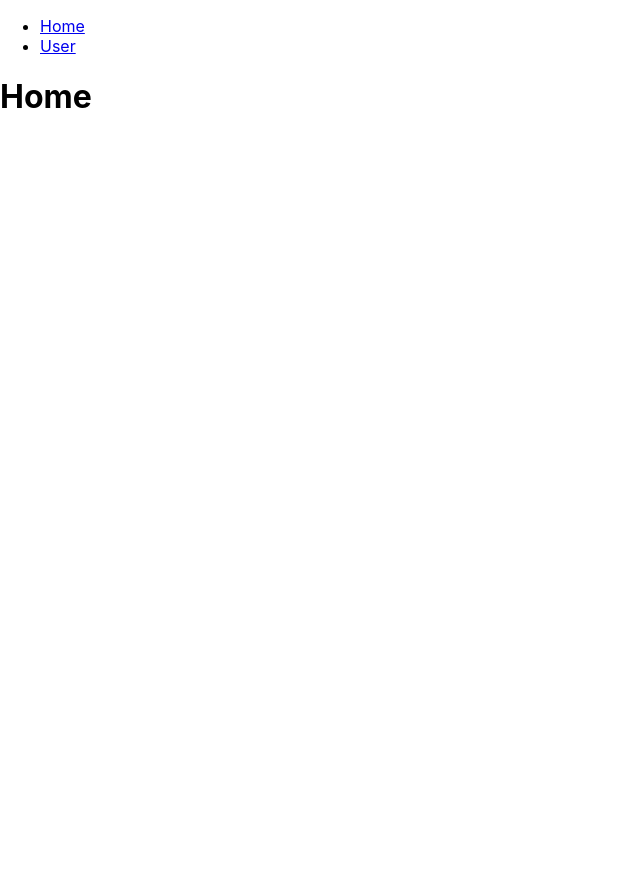
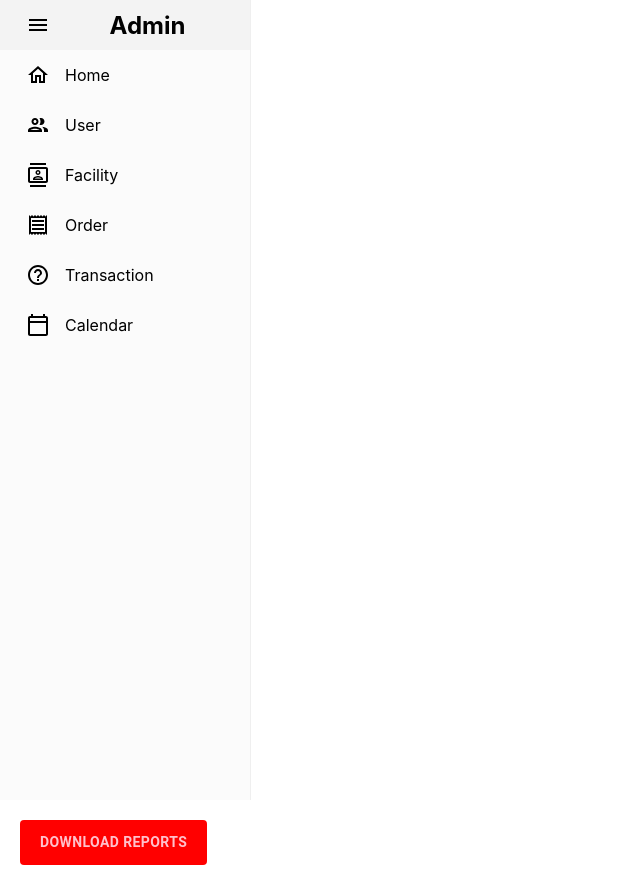
Before and after one commit to wisnudm13/bringkad-arena-admin-react, a React (Create React App) app: page / in a window 1280 px wide. Shown: the whole page, without its empty margins (0-640 px from the left). Before the commit the page ends 800 px from the top, so only its background shows below. Built offline with nearby package versions, Linux system fonts and the light colour scheme.

Commit message:
add placeholder sidebar

```diff
--- a/package.json
+++ b/package.json
@@ -6,6 +6,7 @@
   "dependencies": {
     "@emotion/react": "^11.10.6",
     "@emotion/styled": "^11.10.6",
+    "@mui/icons-material": "^5.11.11",
     "@mui/material": "^5.11.13",
     "@testing-library/jest-dom": "^5.16.5",
     "@testing-library/react": "^13.4.0",
@@ -13,6 +14,7 @@
     "axios": "^1.3.4",
     "react": "^18.2.0",
     "react-dom": "^18.2.0",
+    "react-pro-sidebar": "^1.0.0",
     "react-router-dom": "^6.9.0",
     "react-scripts": "5.0.1",
     "web-vitals": "^2.1.4"
--- a/src/App.css
+++ b/src/App.css
@@ -2,7 +2,8 @@
   text-align: center;
 }
 
-.App-logo {
+
+/* .App-logo {
   height: 40vmin;
   pointer-events: none;
 }
@@ -35,4 +36,4 @@
   to {
     transform: rotate(360deg);
   }
-}
+} */
--- a/src/App.js
+++ b/src/App.js
@@ -10,13 +10,14 @@ function App() {
   return (
     <>
     <Routes>
-      <Route path="/" element={<Home/>}/>
       <Route path="/login" element={<Login/>}/>
 
       {/* Protected routes */}
+      <Route path="/" element={<Home/>}/>
       <Route element={<ProtectedRoutes/>}>
         <Route path="/users/*" element={<UserRoutes/>}/>
       </Route>
+
 
 
 
--- /dev/null
+++ b/src/components/AdminPanelLayout.js
@@ -0,0 +1,29 @@
+import { Link, Outlet } from "react-router-dom";
+import CustomSidebar from "./Sidebar/Sidebar";
+import Navbar from "./Navbar/Navbar";
+import { Box, Toolbar } from "@mui/material";
+
+export function AdminPanelLayout() {
+    return (
+        <>
+            {/* <Box sx={{ display : "flex"}}>
+                <Navbar></Navbar>
+            </Box> */}
+            {/* <Box sx={{ width: "30vw", flexShrink: 0}}>
+                <CustomSidebar></CustomSidebar>
+            </Box>
+            <Box sx={{ width: `calc(100% - 50vw)`, minHeight: "100vh", backgroundColor: "red", flexGrow: 1, padding: 3}}>
+                <Toolbar></Toolbar>
+            </Box> */}
+        <div style={( { display: "flex" })}>
+        <CustomSidebar>
+        </CustomSidebar>
+        <Outlet/>
+
+        </div>
+
+
+
+        </>
+    )
+}
--- /dev/null
+++ b/src/components/Navbar/Navbar.js
@@ -0,0 +1,21 @@
+import { Box, IconButton, useTheme } from "@mui/material"
+import PeopleRoundedIcon from '@mui/icons-material/PeopleRounded';
+import SettingsRoundedIcon from '@mui/icons-material/SettingsRounded';
+import LogoutRoundedIcon from '@mui/icons-material/LogoutRounded';
+
+const Navbar = () => {
+    return (
+        <Box display="flex" justifyContent="space-between" padding={2} backgroundColor="#162B21">
+            <Box display="flex" marginLeft="auto">
+                <IconButton>
+                    <SettingsRoundedIcon style={ { color: "#ffffff"}}></SettingsRoundedIcon>
+                </IconButton>
+                <IconButton>
+                    <LogoutRoundedIcon style={ { color: "#ffffff"}}></LogoutRoundedIcon>
+                </IconButton>
+            </Box>
+        </Box>
+    )
+}
+
+export default Navbar
--- /dev/null
+++ b/src/components/Sidebar/Sidebar.js
@@ -0,0 +1,148 @@
+// import { Sidebar, Menu, MenuItem } from "react-pro-sidebar"
+// import { Box, IconButton, Typography } from "@mui/material"
+// import PeopleRoundedIcon from '@mui/icons-material/PeopleRounded';
+// import HomeRoundedIcon from '@mui/icons-material/HomeRounded';
+// import AdminPanelSettingsRoundedIcon from '@mui/icons-material/AdminPanelSettingsRounded';
+// import StadiumRoundedIcon from '@mui/icons-material/StadiumRounded';
+// import ViewListRoundedIcon from '@mui/icons-material/ViewListRounded';
+// import EventAvailableRoundedIcon from '@mui/icons-material/EventAvailableRounded';
+// import MenuRoundedIcon from '@mui/icons-material/MenuRounded';
+// import { useState } from "react";
+// import { Link } from "react-router-dom";
+
+
+// const Item = ({title, to, icon, selected, setSelected}) => {
+//     return (
+//         <MenuItem
+//             active={selected === title}
+//             style={{color: "blue"}}
+//             onClick={() => setSelected(title)}
+//             icon={icon}
+//             component={<Link to={to}></Link>  }
+//         >
+//         <Typography>{title}</Typography>
+//         </MenuItem>
+//     )
+// }
+
+// const CustomSidebar = () => {
+//     const [isCollapsed, setIsCollapsed] = useState(false)
+//     const [selected, setSelected] = useState("Home")
+//     return (
+//         <Box
+//             sx={{
+//                 "& .pro-sidebar-inner": {
+//                     background: `#yellow !important`
+//                 },
+//                 "& .pro-icon-wrapper": {
+//                     backgroundColor: "transparent !important"
+//                 },
+//                 "& .pro-inner-item": {
+//                     padding: "5px 35px 5px 20px !important"
+//                 },
+//                 "& .pro-inner-item:hover": {
+//                     color: "#868fb !important"
+//                 },
+//                 "& .pro-menu-item.active": {
+//                     color: "#ffffff important"
+//                 }
+//             }}
+//         >
+//             <Sidebar defaultCollapsed={isCollapsed}>
+//                 <Menu iconShape="square">
+//                     <MenuItem
+//                         onClick={() => setIsCollapsed(!isCollapsed)}
+//                         icon={isCollapsed ? <MenuRoundedIcon></MenuRoundedIcon> : undefined }
+//                         style={{
+//                             margin: "10px 0 20px 0",
+//                             color: "grey",
+//                           }}
+//                     >
+//                         {!isCollapsed && (
+//                             <Box
+//                                 display="flex"
+//                                 justifyContent="space-between"
+//                                 alignItems="center"
+//                                 ml="15px"
+//                             >
+//                                 <Typography variant="h3" color="red">
+//                                 ADMINIS
+//                                 </Typography>
+//                                 <IconButton onClick={() => setIsCollapsed(!isCollapsed)}>
+//                                 <MenuRoundedIcon />
+//                                 </IconButton>
+//                             </Box>
+//                         )}
+
+//                     </MenuItem>
+
+//                     <Box paddingLeft={isCollapsed ? undefined : "10%"}>
+//                         <Item
+//                             title="Home"
+//                             to="/"
+//                             icon={<HomeRoundedIcon/>}
+//                             selected={selected}
+//                             setSelected={setSelected}
+//                         />
+//                         <Item
+//                             title="User"
+//                             to="/users"
+//                             icon={<PeopleRoundedIcon/>}
+//                             selected={selected}
+//                             setSelected={setSelected}
+//                         />
+
+//                     </Box>
+
+//                 </Menu>
+//             </Sidebar>
+
+
+//         </Box>
+//     )
+// }
+
+// export default CustomSidebar;
+
+import { Sidebar, Menu, MenuItem, useProSidebar } from "react-pro-sidebar";
+import HomeOutlinedIcon from "@mui/icons-material/HomeOutlined";
+import PeopleOutlinedIcon from "@mui/icons-material/PeopleOutlined";
+import ContactsOutlinedIcon from "@mui/icons-material/ContactsOutlined";
+import ReceiptOutlinedIcon from "@mui/icons-material/ReceiptOutlined";
+import CalendarTodayOutlinedIcon from "@mui/icons-material/CalendarTodayOutlined";
+import HelpOutlineOutlinedIcon from "@mui/icons-material/HelpOutlineOutlined";
+import MenuOutlinedIcon from "@mui/icons-material/MenuOutlined";
+
+function CustomSidebar() {
+    const { collapseSidebar } = useProSidebar();
+
+    return (
+        <div id="sidebar" style={({ height: "100vh" }, { display: "flex" })}>
+          <Sidebar style={{ height: "100vh" }}>
+            <Menu>
+              <MenuItem
+                icon={<MenuOutlinedIcon />}
+                onClick={() => {
+                  collapseSidebar();
+                }}
+                style={{ textAlign: "center",}}
+              >
+                {" "}
+
+                <h2>Admin</h2>
+              </MenuItem>
+
+              <MenuItem icon={<HomeOutlinedIcon />}>Home</MenuItem>
+              <MenuItem icon={<PeopleOutlinedIcon />}>User</MenuItem>
+              <MenuItem icon={<ContactsOutlinedIcon />}>Facility</MenuItem>
+              <MenuItem icon={<ReceiptOutlinedIcon />}>Order</MenuItem>
+              <MenuItem icon={<HelpOutlineOutlinedIcon />}>Transaction</MenuItem>
+              <MenuItem icon={<CalendarTodayOutlinedIcon />}>Calendar</MenuItem>
+            </Menu>
+          </Sidebar>
+        </div>
+      );
+
+}
+
+export default CustomSidebar
--- a/src/index.js
+++ b/src/index.js
@@ -4,13 +4,16 @@ import './index.css';
 import App from './App';
 import reportWebVitals from './reportWebVitals';
 import { BrowserRouter } from 'react-router-dom';
+import { ProSidebarProvider } from 'react-pro-sidebar';
 
 const root = ReactDOM.createRoot(document.getElementById('root'));
 root.render(
   <React.StrictMode>
-    <BrowserRouter>
-      <App />
-    </BrowserRouter>
+    <ProSidebarProvider>
+      <BrowserRouter>
+        <App />
+      </BrowserRouter>
+    </ProSidebarProvider>
   </React.StrictMode>
 );
 
--- a/src/page_routes/UserRoutes.js
+++ b/src/page_routes/UserRoutes.js
@@ -1,7 +1,7 @@
 import { Routes, Route } from "react-router-dom"
 import { UserList } from '../pages/users/UserList';
 import { User } from "../pages/users/User";
-import { AdminPanelLayout } from "../pages/AdminPanelLayout";
+import { AdminPanelLayout } from "../components/AdminPanelLayout";
 
 export function UserRoutes() {
     return (
--- a/src/pages/AdminPanelLayout.js
+++ /dev/null
@@ -1,20 +0,0 @@
-import { Link, Outlet } from "react-router-dom";
-
-export function AdminPanelLayout() {
-    return (
-        <>
-            <nav>
-            <ul>
-            <li>
-                <Link to="/">Home</Link>
-            </li>
-            <li>
-                <Link to="/users">User</Link>
-            </li>
-            </ul>
-      </nav>
-
-      <Outlet/>
-        </>
-    )
-}
--- a/src/pages/Home.js
+++ b/src/pages/Home.js
@@ -1,11 +1,32 @@
-import { AdminPanelLayout } from "./AdminPanelLayout"
+import { AdminPanelLayout } from "../components/AdminPanelLayout"
+import { Box, Button, Header } from "@mui/material"
 
 export function Home() {
     return (
         <>
-        <AdminPanelLayout/>
+        <AdminPanelLayout display="flex"/>
 
-        <h1>Home</h1>
+        <Box display="flex" m="20px">
+            {/* HEADER */}
+            <Box display="flex" justifyContent="space-between" alignItems="center">
+                {/* <Header title="DASHBOARD" subtitle="Welcome to your dashboard" /> */}
+
+                <Box>
+                <Button
+                    sx={{
+                    backgroundColor: "red",
+                    color: "pink",
+                    fontSize: "14px",
+                    fontWeight: "bold",
+                    padding: "10px 20px",
+                    }}
+                >
+                    {/* <DownloadOutlinedIcon sx={{ mr: "10px" }} /> */}
+                    Download Reports
+                </Button>
+                </Box>
+            </Box>
+        </Box>
         </>
 
     )
--- a/src/pages/users/UserList.js
+++ b/src/pages/users/UserList.js
@@ -5,9 +5,12 @@ import { Link, Navigate} from "react-router-dom"
 export function UserList() {
     return(
         <>
-            <h1>User list</h1>
-            <Link to="/users/1">User 1</Link>
-            <Link to="/users/2">User 2</Link>
+            <div style={{display: "flex"}}>
+                <h1>User list</h1>
+                <Link to="/users/1">User 1</Link>
+                <Link to="/users/2">User 2</Link>
+            </div>
+
         </>
     )
 
```
Also changed, not shown: 1 other file (tests, documents, lock files or other folders).
